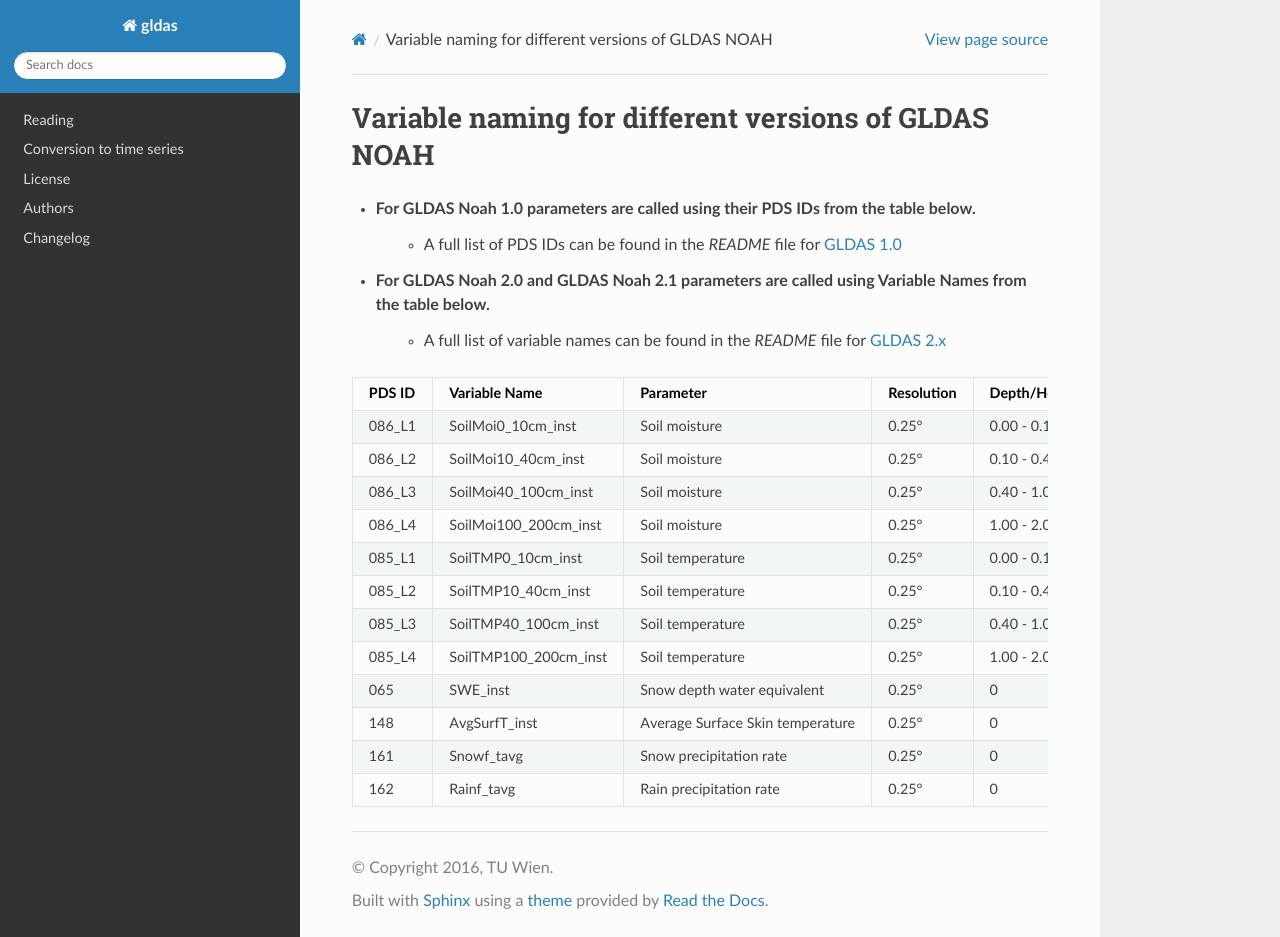
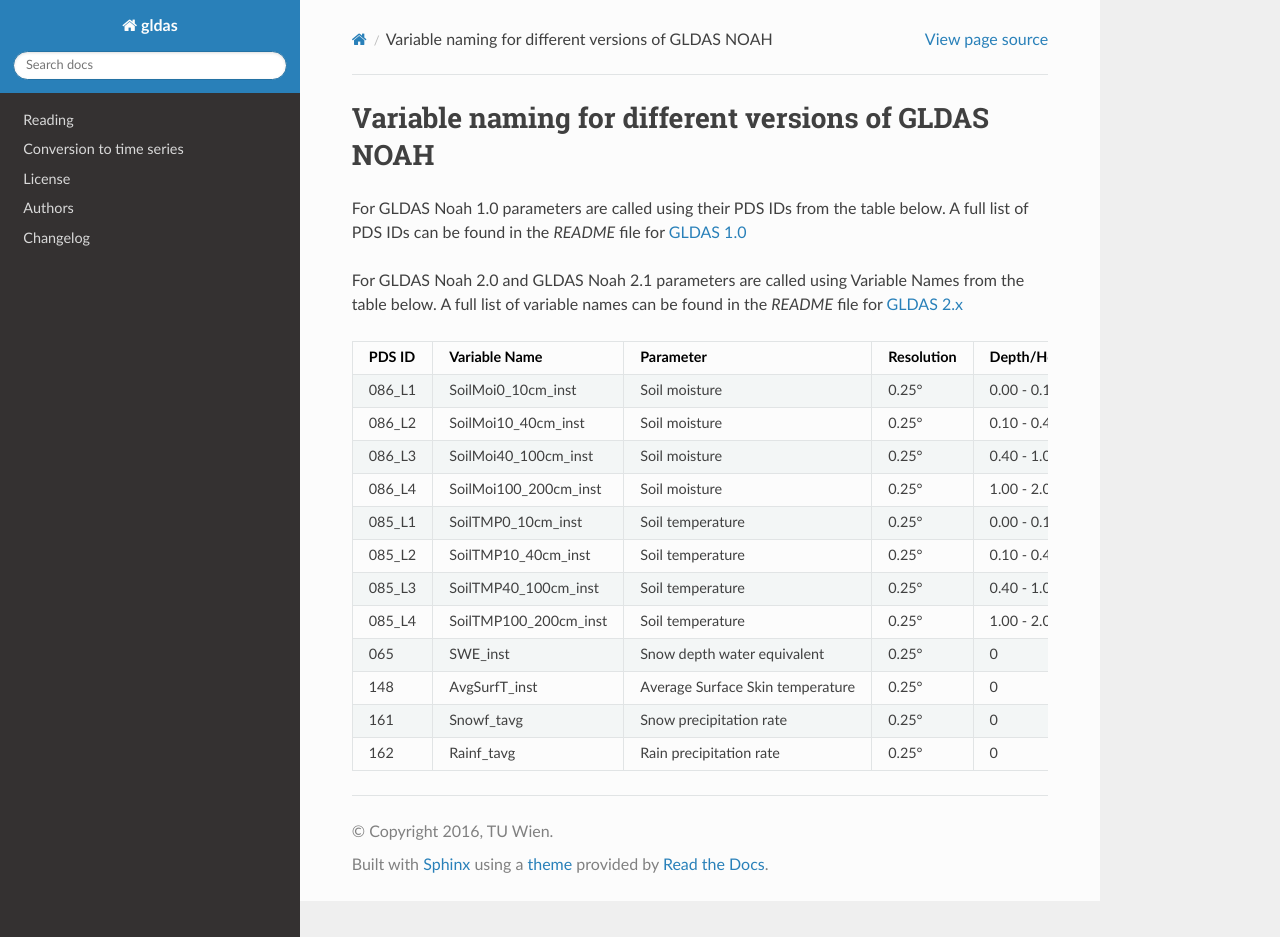
Before and after one commit to TUW-GEO/gldas, a Sphinx documentation site: the page built from docs/varnames.rst, in a window 1280 px wide and 937 px high. Built offline with Sphinx 7.4.7 and the Read the Docs theme 2.0.0, drawn with Linux system fonts in a browser that asks for light colours; formulas are drawn with MathJax 3; pages that are not in the unit, such as notebooks, are missing from menus.

Commit message:
change formatting

```diff
--- a/docs/varnames.rst
+++ b/docs/varnames.rst
@@ -1,13 +1,11 @@
 Variable naming for different versions of GLDAS NOAH
 ====================================================
 
-- For GLDAS Noah 1.0 parameters are called using their PDS IDs from the table below.
-    - A full list of PDS IDs can be found in the *README* file for `GLDAS 1.0 <https://hydro1.gesdisc.eosdis.nasa.gov/data/GLDAS_V1/README.GLDAS.pdf>`_
+For GLDAS Noah 1.0 parameters are called using their PDS IDs from the table below.
+A full list of PDS IDs can be found in the *README* file for `GLDAS 1.0 <https://hydro1.gesdisc.eosdis.nasa.gov/data/GLDAS_V1/README.GLDAS.pdf>`_
 
-- For GLDAS Noah 2.0 and GLDAS Noah 2.1 parameters are called using Variable Names from the table below.
-    - A full list of variable names can be found in the *README* file for `GLDAS 2.x <https://hydro1.gesdisc.eosdis.nasa.gov/data/GLDAS/README_GLDAS2.pdf>`_
-
-
+For GLDAS Noah 2.0 and GLDAS Noah 2.1 parameters are called using Variable Names from the table below.
+A full list of variable names can be found in the *README* file for `GLDAS 2.x <https://hydro1.gesdisc.eosdis.nasa.gov/data/GLDAS/README_GLDAS2.pdf>`_
 
 +-----------+-----------------------+----------------------------------+------------+---------------------------+----------+
 | PDS ID    | Variable Name         | Parameter                        | Resolution | Depth/Height Interval [m] | Units    |
```
